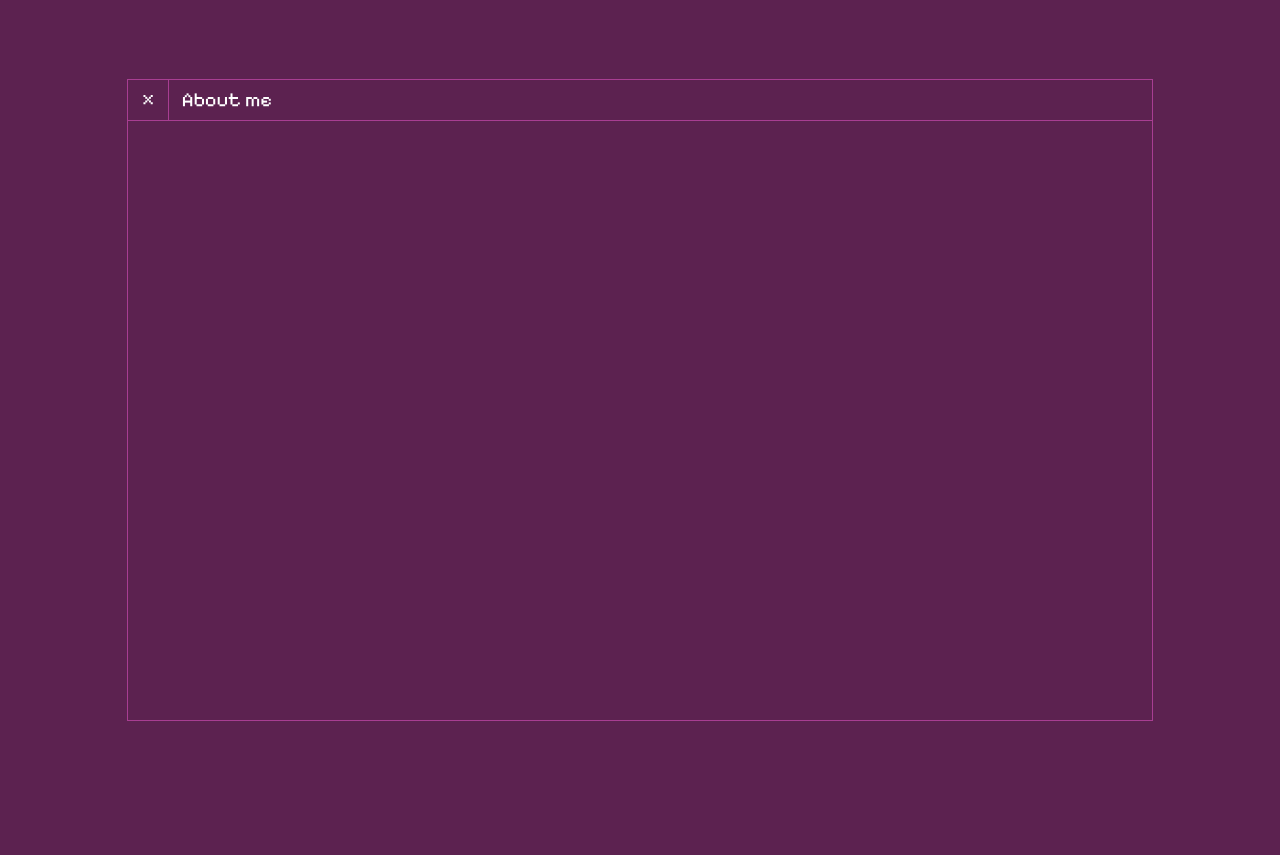
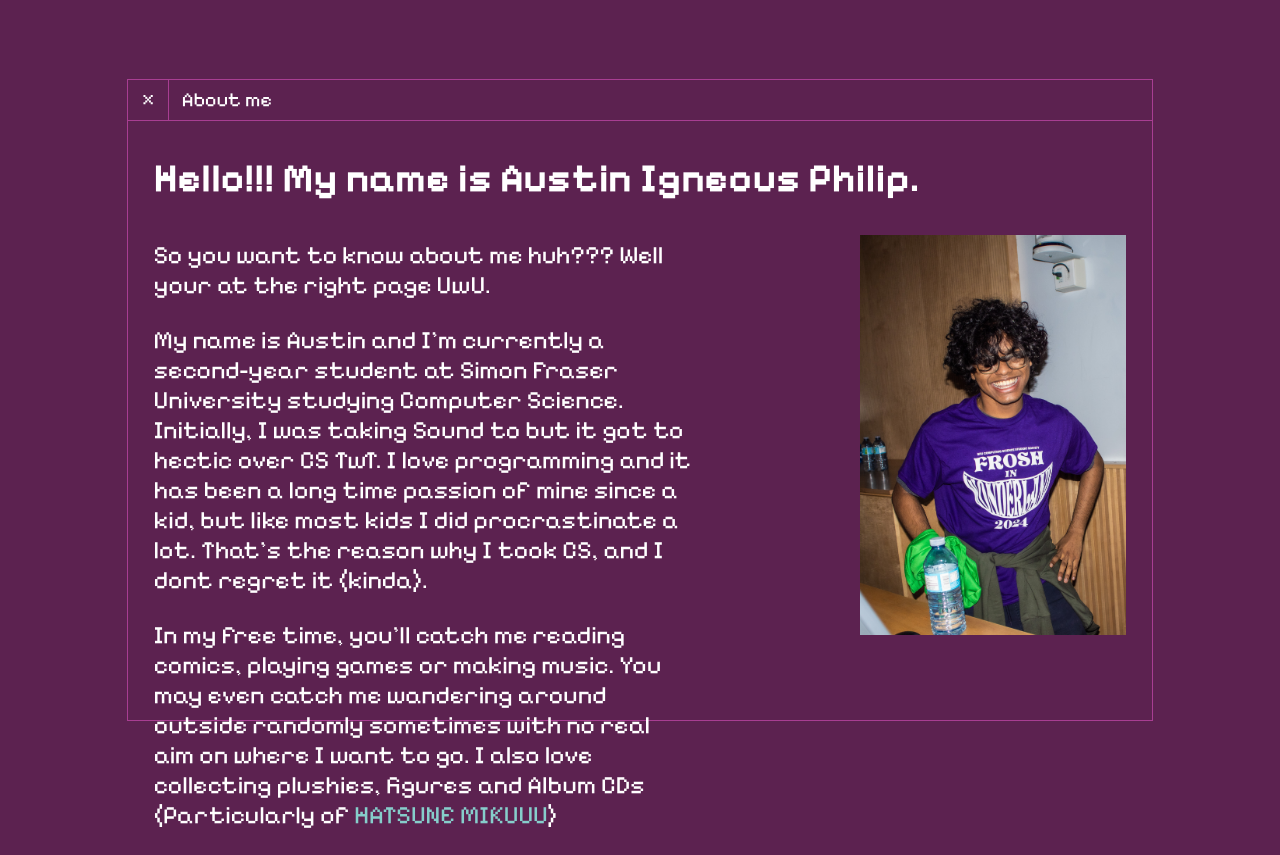
Before and after one commit to TinCanAustin/TinCanAustin.github.io, a plain HTML site: page about-me.html in a window 1280 px wide. Before the commit the page ends 800 px from the top, so only its background shows below. Drawn offline with Linux system fonts and the light colour scheme.

Commit message:
Added Content and style to about-me

```diff
--- a/about-me.html
+++ b/about-me.html
@@ -12,7 +12,19 @@
             <div id="close"><p>x</p></div>
             <p>About me</p>
         </div>
-        <div id="content"></div>
+        <div id="content">
+            <div id="introContent">
+                <h2>Hello!!! My name is Austin Igneous Philip.</h2>
+                <div id="intro">
+                    <div id="introTexts">
+                        <p>So you want to know about me huh??? Well your at the right page UwU.</p>
+                        <p>My name is Austin and I'm currently a second-year student at Simon Fraser University studying Computer Science. Initially, I was taking Sound to but it got to hectic over CS TwT. I love programming and it has been a long time passion of mine since a kid, but like most kids I did procrastinate a lot. That’s the reason why I took CS, and I dont regret it (kinda).</p>
+                        <p>In my free time, you'll catch me reading comics, playing games or making music. You may even catch me wandering around outside randomly sometimes with no real aim on where I want to go. I also love collecting plushies, figures and Album CDs (Particularly of <a href="">HATSUNE MIKUUU</a>)</p>
+                    </div>
+                    <img src="assets/IMG_0732.jpg" alt="A pic of myslef" id="introImage">
+                </div>
+            </div>
+        </div>
     </div>
 </body>
 </html>
--- a/style/aboutStyle.css
+++ b/style/aboutStyle.css
@@ -50,3 +50,42 @@ body{
     color: white;
     font-size: 20px;
 }
+
+#content{
+    margin: 2vh 2vw;
+    height: 70vh;
+    text-align: start;
+}
+
+#introContent > h2{
+    font-size: 40px;
+    color: white;
+}
+
+#intro{
+    color: white;
+    display: flex;
+    justify-content: space-between;
+}
+
+#introImage {
+    height: 50vh;
+}
+
+#introTexts{
+    width: 42vw;
+}
+
+#introTexts > h2{
+    font-size: 40px;
+}
+#introTexts > p{
+    font-size: 25px;
+}
+#introTexts p:first-child {
+    margin-top: 5px;
+}
+#introTexts > p > a{
+    text-decoration: none;
+    color: #86CECB;
+}
```
Also changed, not shown: assets/IMG_0732.jpg (added).
